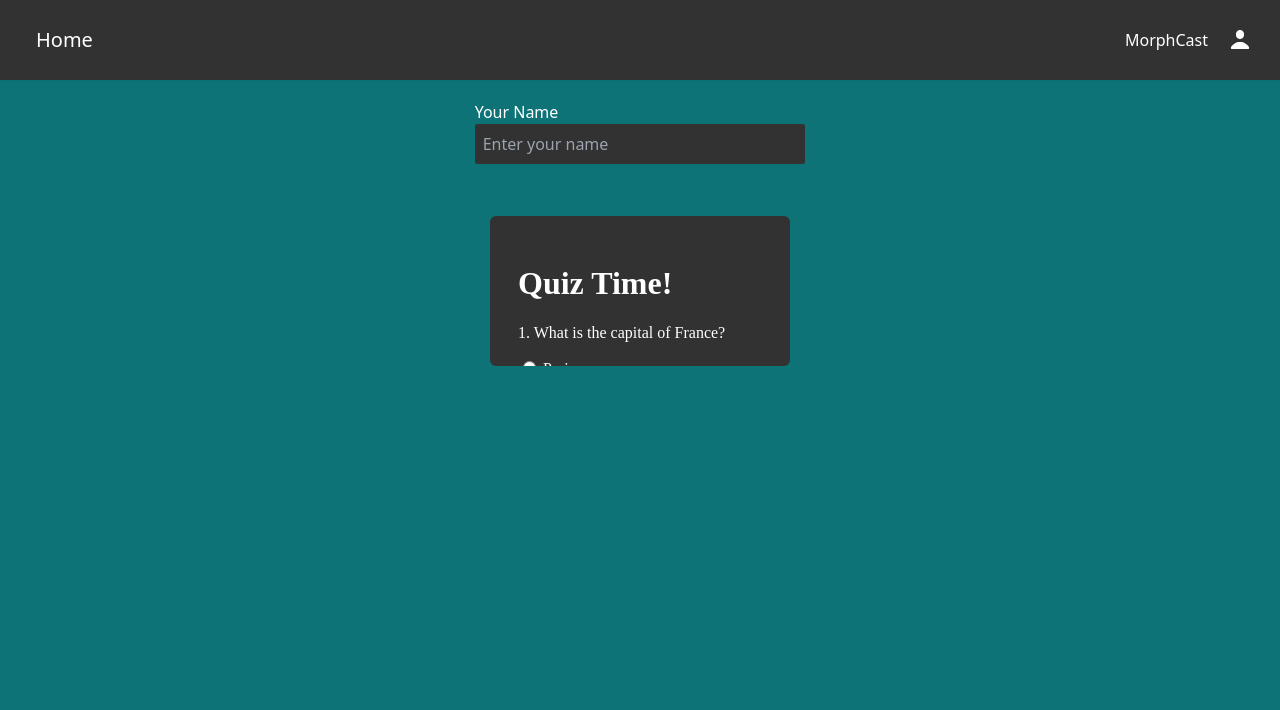
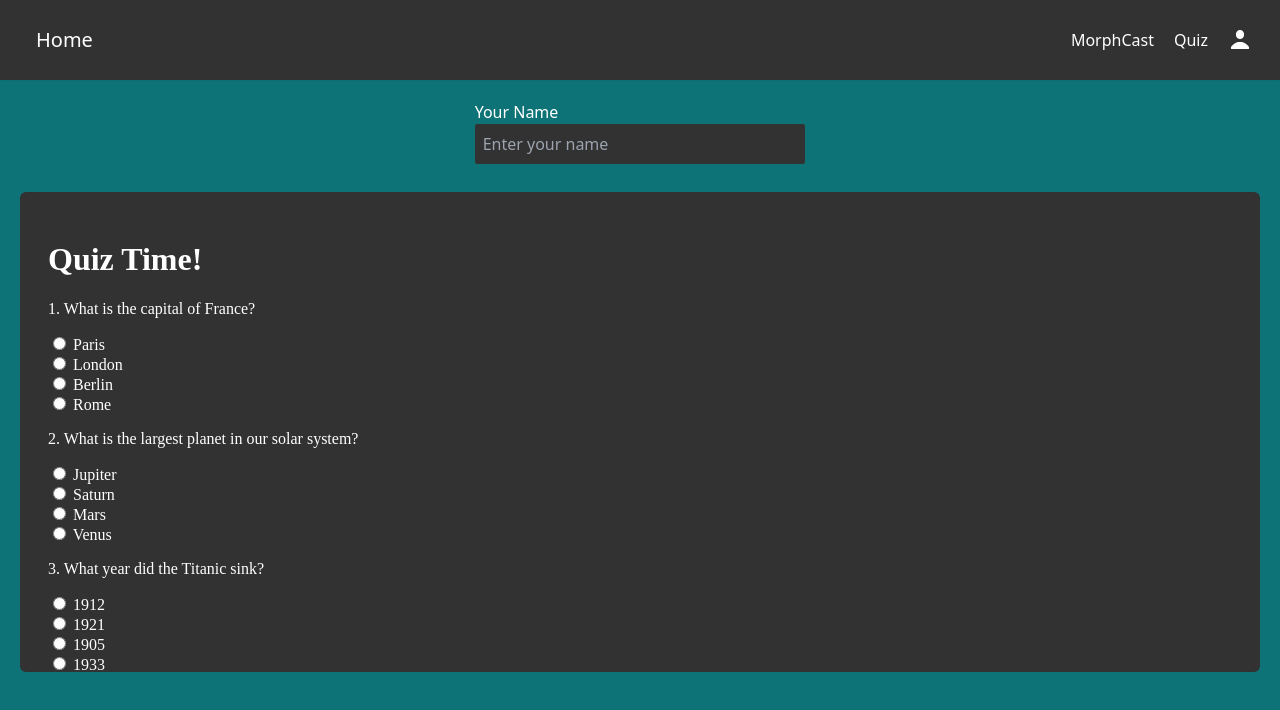
Before and after one commit to AhmedEid2504/insight-learn, a React (Vite) app: page /morphcast in a window 1280 px wide. Shown: the top 710 px of the page. Built offline with nearby package versions, Linux system fonts and the light colour scheme; no server answers.

Commit message:
adds quiz route to nav

```diff
--- a/public/css/quiz.css
+++ b/public/css/quiz.css
@@ -5,6 +5,7 @@
     padding: 20px;
     border-radius: 5px;
     color: white;
+    height: auto;
   }
 
   #question-container {
--- a/src/App.jsx
+++ b/src/App.jsx
@@ -25,6 +25,7 @@ function App() {
           <Route path="/login" element={<Login />} />
           <Route path="/signup" element={<Signup />} />
           <Route path='/morphcast' element={<MorphCast />}></Route>
+          <Route path="/quiz" element={<iframe className='h-[100vh]' src="/quiz.html" title="HTML Quiz Page"></iframe>} />
         </Routes>
       </Router>
     </div>
--- a/src/components/Navbar.jsx
+++ b/src/components/Navbar.jsx
@@ -48,6 +48,7 @@ const Navbar =() => {
             {windowWidth > 800 ? (
                 <ul className="flex justify-between items-center list-none p-2 text-center gap-5">
                     <li><Link className="hover:text-c_1 transition-all ease-in duration-200" to="/morphcast">MorphCast</Link></li>
+                    <li><Link className="hover:text-c_1 transition-all ease-in duration-200" to="/quiz">Quiz</Link></li>
                     <div className="flex justify-center items-center text-center content-center gap-3">
                         <button className="hover:text-c_1 transition-all ease-in duration-200 text-2xl flex items-center justify-center"  onClick={toggleUserMenu}>
                             <img src="images/user.png" alt="user settings icon" />
@@ -68,6 +69,7 @@ const Navbar =() => {
             ) : (
                 <ul className="flex justify-between items-center h-20 list-none p-2 text-center gap-5">
                     <li><Link className="hover:text-c_1 transition-all ease-in duration-200" to="/morphcast">MorphCast</Link></li>
+                    <li><Link className="hover:text-c_1 transition-all ease-in duration-200" to="/quiz">Quiz</Link></li>
                     <div className="flex justify-center items-center text-center content-center gap-2">
                         <button className="hover:text-c_1 transition-all ease-in duration-200 text-2xl flex items-center justify-center"  onClick={toggleUserMenu}>
                             <img src="images/user.png" alt="user settings icon" />
--- a/src/pages/MorphCast.jsx
+++ b/src/pages/MorphCast.jsx
@@ -101,10 +101,10 @@ function MorphCast() {
                     placeholder="Enter your name"
                 />
             </div>
-            <div className="flex flex-col justify-center items-center p-3 h-auto w-full">
+            <div className="h-[60vh] top-[25vh] flex flex-col justify-center items-center mt-7  w-full">
                 {/* Embedding the quiz HTML page using an iframe */}
                 <iframe
-                    className="h-[80%] h-[400px] mt-10 text-white bg-c_3 rounded-md border-none"
+                    className="w-[100%] h-full text-white bg-c_3 rounded-md border-none"
                     src="/quiz.html" // Adjust the path as needed
                     title="HTML Quiz Page"
                 ></iframe>
```
